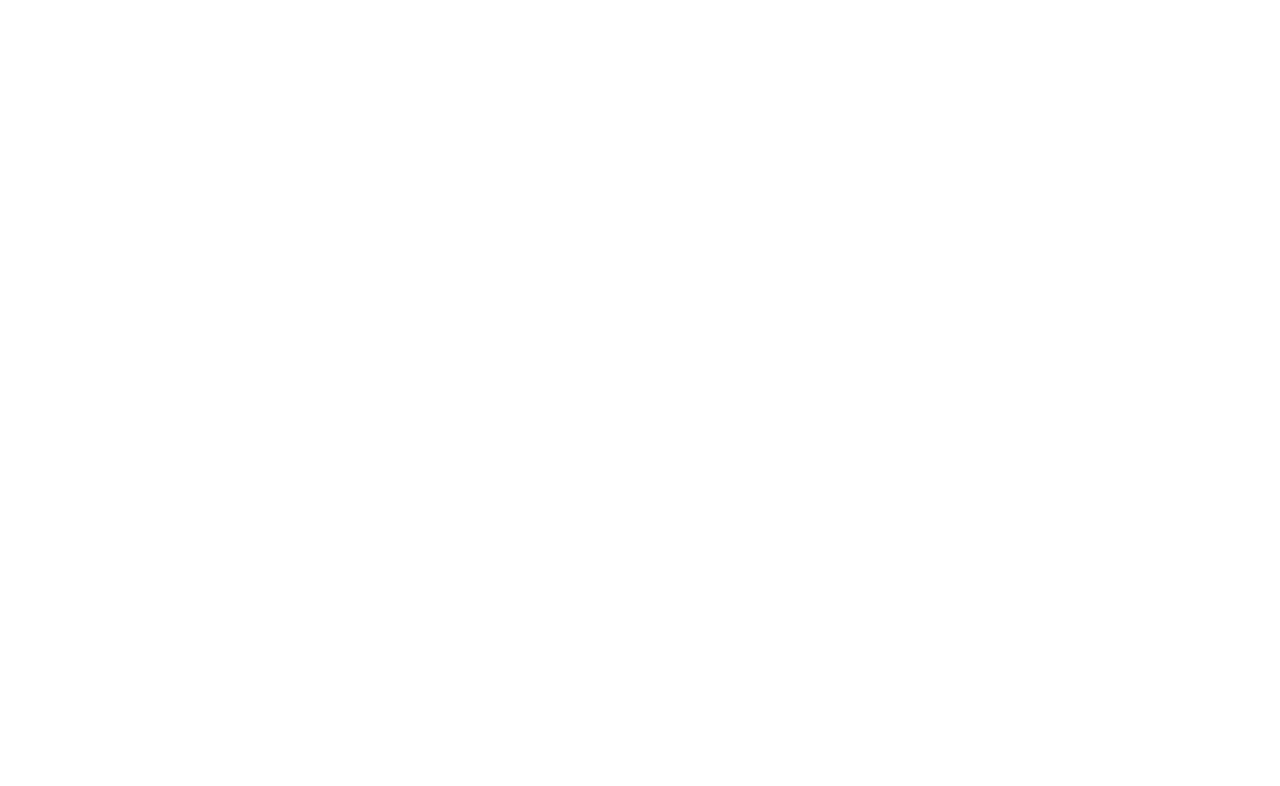
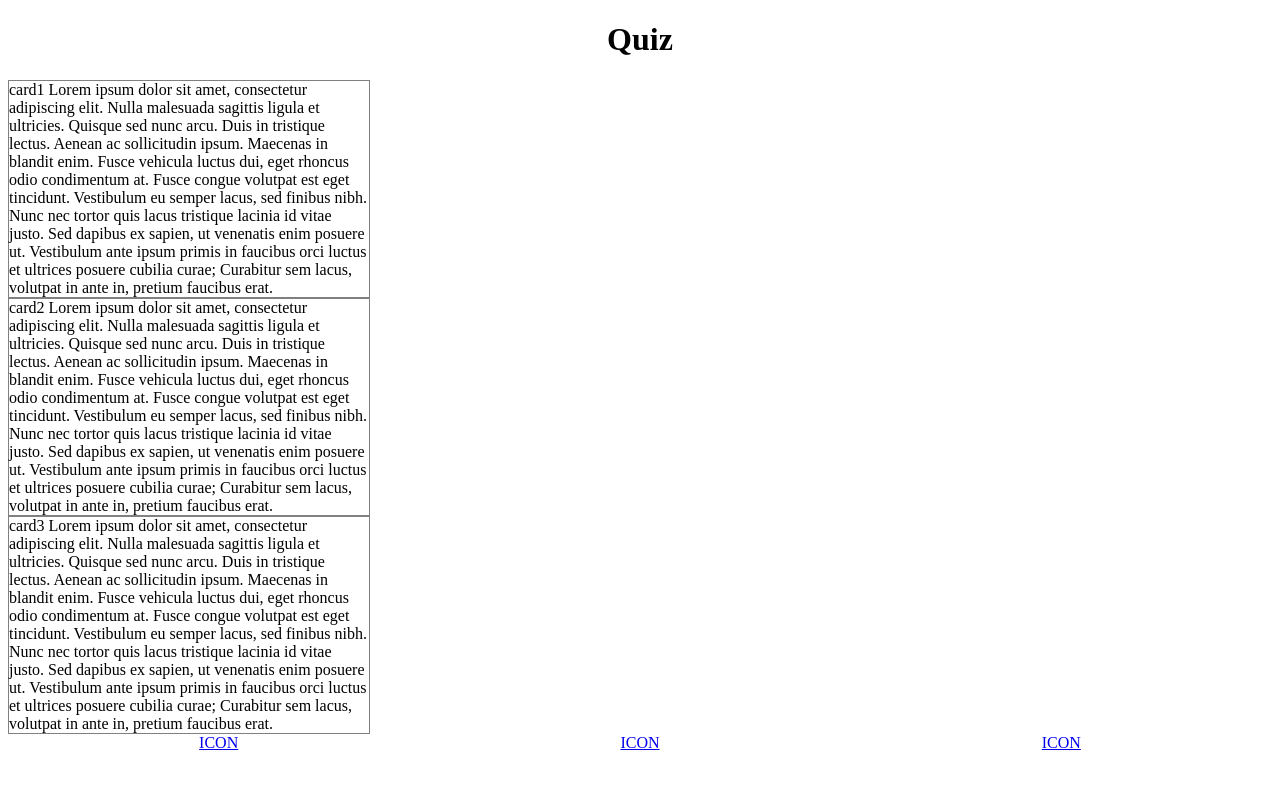
Before and after one commit to HenrikBischkopf/Recap-Project-I-Quiz-App-Layout, a plain HTML site: page index.html in a window 1280 px wide. Drawn offline with Linux system fonts and the light colour scheme.

Commit message:
changed html and css layout

```diff
--- a/index.html
+++ b/index.html
@@ -6,5 +6,56 @@
     <title>Quiz App Layout</title>
     <link rel="stylesheet" href="styles.css" />
   </head>
-  <body></body>
+  <body>
+    <header>
+      <h1>Quiz</h1>
+    </header>
+    <main>
+      <section class="cards_nav">
+        <div class="cards">
+          card1 Lorem ipsum dolor sit amet, consectetur adipiscing elit. Nulla
+          malesuada sagittis ligula et ultricies. Quisque sed nunc arcu. Duis in
+          tristique lectus. Aenean ac sollicitudin ipsum. Maecenas in blandit
+          enim. Fusce vehicula luctus dui, eget rhoncus odio condimentum at.
+          Fusce congue volutpat est eget tincidunt. Vestibulum eu semper lacus,
+          sed finibus nibh. Nunc nec tortor quis lacus tristique lacinia id
+          vitae justo. Sed dapibus ex sapien, ut venenatis enim posuere ut.
+          Vestibulum ante ipsum primis in faucibus orci luctus et ultrices
+          posuere cubilia curae; Curabitur sem lacus, volutpat in ante in,
+          pretium faucibus erat.
+        </div>
+        <div class="cards">
+          card2 Lorem ipsum dolor sit amet, consectetur adipiscing elit. Nulla
+          malesuada sagittis ligula et ultricies. Quisque sed nunc arcu. Duis in
+          tristique lectus. Aenean ac sollicitudin ipsum. Maecenas in blandit
+          enim. Fusce vehicula luctus dui, eget rhoncus odio condimentum at.
+          Fusce congue volutpat est eget tincidunt. Vestibulum eu semper lacus,
+          sed finibus nibh. Nunc nec tortor quis lacus tristique lacinia id
+          vitae justo. Sed dapibus ex sapien, ut venenatis enim posuere ut.
+          Vestibulum ante ipsum primis in faucibus orci luctus et ultrices
+          posuere cubilia curae; Curabitur sem lacus, volutpat in ante in,
+          pretium faucibus erat.
+        </div>
+        <div class="cards">
+          card3 Lorem ipsum dolor sit amet, consectetur adipiscing elit. Nulla
+          malesuada sagittis ligula et ultricies. Quisque sed nunc arcu. Duis in
+          tristique lectus. Aenean ac sollicitudin ipsum. Maecenas in blandit
+          enim. Fusce vehicula luctus dui, eget rhoncus odio condimentum at.
+          Fusce congue volutpat est eget tincidunt. Vestibulum eu semper lacus,
+          sed finibus nibh. Nunc nec tortor quis lacus tristique lacinia id
+          vitae justo. Sed dapibus ex sapien, ut venenatis enim posuere ut.
+          Vestibulum ante ipsum primis in faucibus orci luctus et ultrices
+          posuere cubilia curae; Curabitur sem lacus, volutpat in ante in,
+          pretium faucibus erat.
+        </div>
+      </section>
+    </main>
+    <footer>
+      <section class="navbar">
+        <a href="blank"> ICON</a>
+        <a href="blank"> ICON</a>
+        <a href="blank"> ICON</a>
+      </section>
+    </footer>
+  </body>
 </html>
--- a/styles.css
+++ b/styles.css
@@ -0,0 +1,18 @@
+h1 {
+  text-align: center;
+}
+
+.navbar {
+  display: flex;
+  justify-content: space-around;
+}
+
+.cards {
+  display: flex;
+  width: 360px;
+  border: 1px solid gray;
+  flex-direction: column;
+  align-items: center;
+  justify-content: space-between;
+  position: relative;
+}
```
